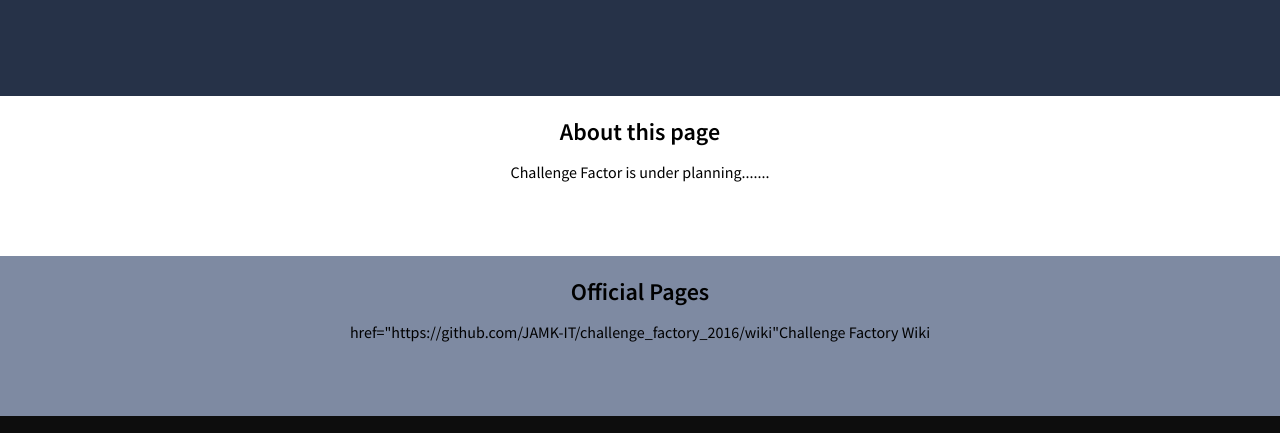
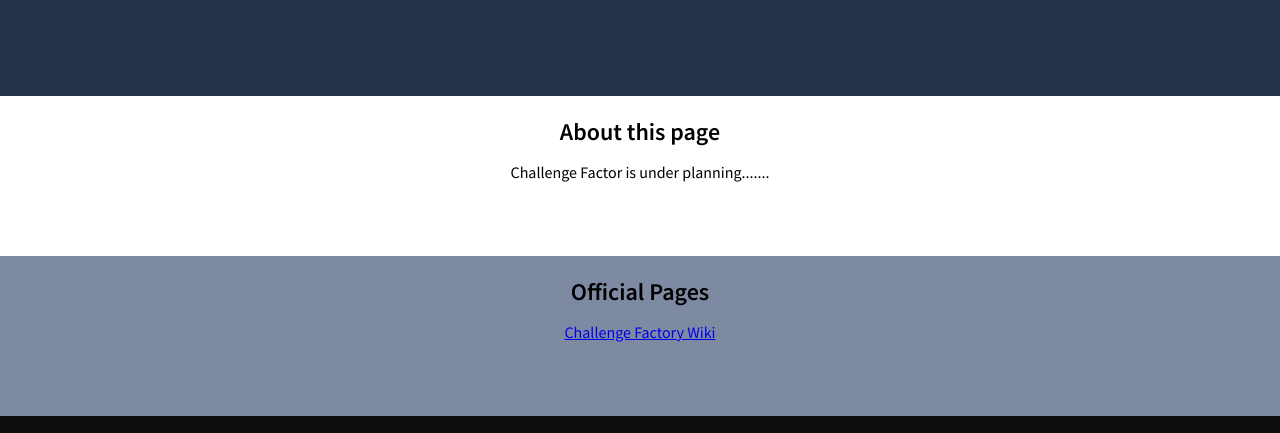
Before and after one commit to NikoHakkarainen/challenge_factory_2016, a plain HTML site: page index.html in a window 1280 px wide. Shown: the part 224-657 px from the top of the page. Drawn offline with Linux system fonts and the light colour scheme.

Commit message:
Update index.html

```diff
--- a/index.html
+++ b/index.html
@@ -22,7 +22,7 @@
         <h2> Official Pages</h2>
         <article>
             <ul>
-                <li><a>href="https://github.com/JAMK-IT/challenge_factory_2016/wiki"Challenge Factory Wiki</a></li>
+                <li><a href="https://github.com/JAMK-IT/challenge_factory_2016/wiki">Challenge Factory Wiki</a></li>
             </ul>
         </article>
     </section>
```
